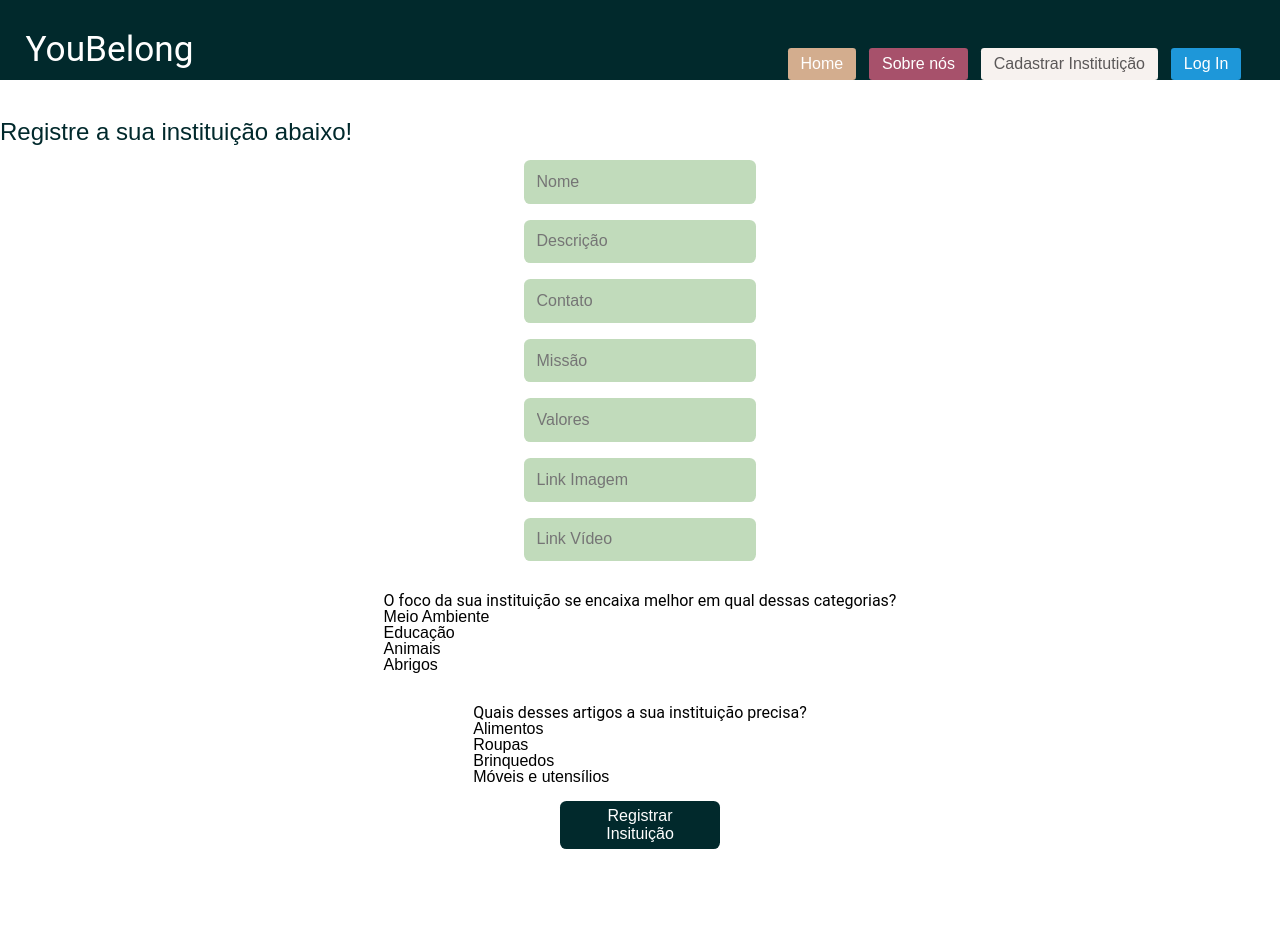
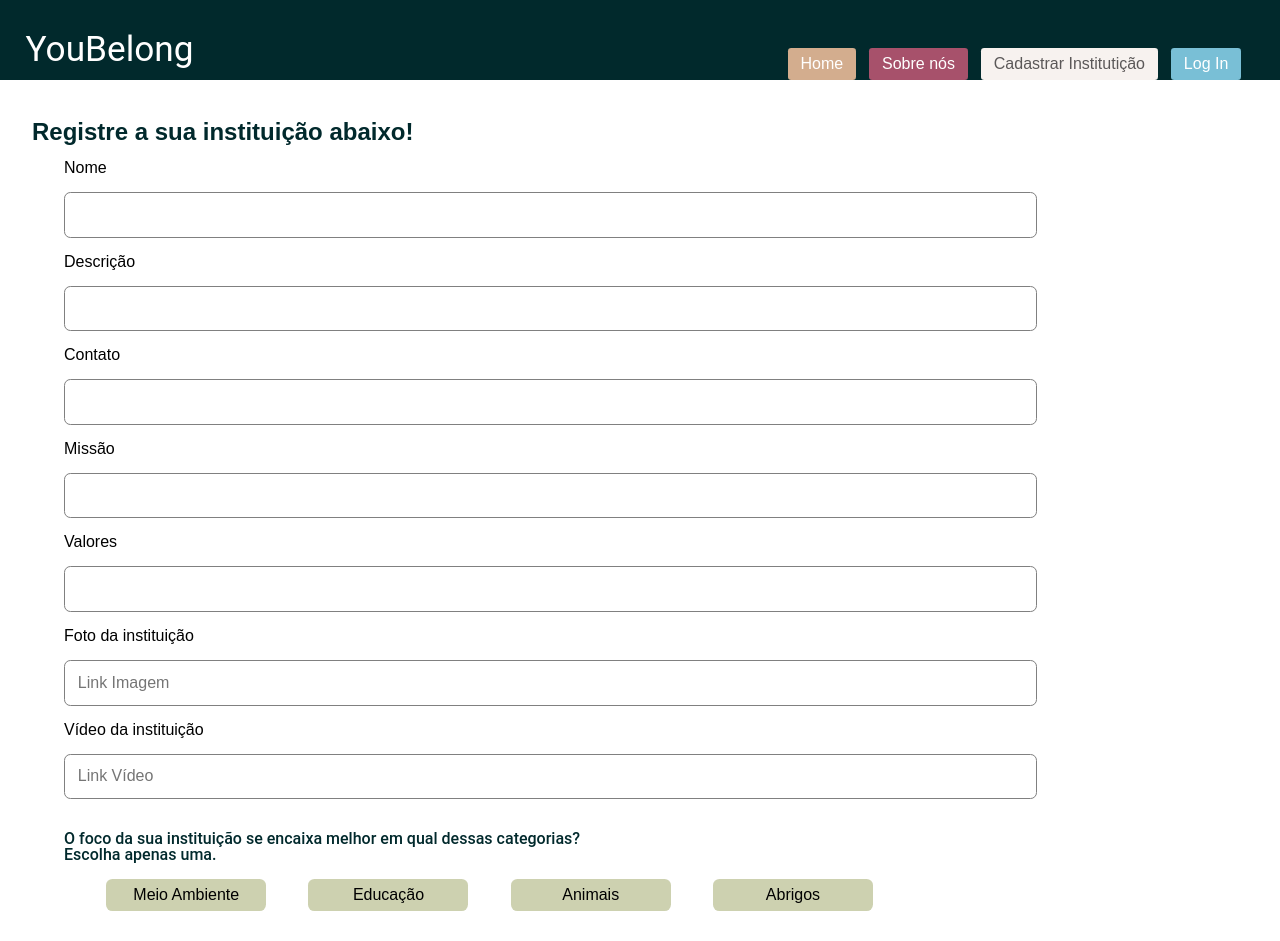
Before and after one commit to carol-xavier/youbelong-frontend, a React (Create React App) app: page /register-institution in a window 1280 px wide. Shown: the top 941 px of the page. Before the commit the page ends 920 px from the top, so only its background shows below. Built offline with nearby package versions, Linux system fonts and the light colour scheme; no server answers.

Commit message:
Layout of registerInstitutionPage

```diff
--- a/package.json
+++ b/package.json
@@ -7,6 +7,7 @@
     "react": "^17.0.2",
     "react-dom": "^17.0.2",
     "react-icons": "^4.4.0",
+    "react-input-mask": "^2.0.4",
     "react-loader-spinner": "^5.1.7-beta.1",
     "react-player": "^2.10.1",
     "react-router-dom": "^6.3.0",
--- /dev/null
+++ b/src/Components/Footer.jsx
@@ -0,0 +1,23 @@
+import styled from "styled-components";
+
+function Footer() {
+    return (
+        <Container>
+            ***
+        </Container>
+    )
+};
+
+export default Footer;
+
+const Container = styled.section`
+    width: 100%;
+    height: 9vh;
+    margin-top: 4rem;
+    background-color: rgba(1, 41, 44, 1);
+    color: #FFFFFF;
+
+    display: flex;
+    justify-content: center;
+    align-items: center;
+`;
--- a/src/Components/Top.jsx
+++ b/src/Components/Top.jsx
@@ -1,5 +1,5 @@
+import styled from "styled-components";
 import { useState, useEffect } from "react";
-import styled from "styled-components";
 import { getContext } from "../Context/ContextAPI";
 import { useNavigate } from "react-router-dom";
 import { CgProfile } from "react-icons/cg";
@@ -51,7 +51,7 @@ function Top() {
                     </button>
                     {status ? (
                         <div>
-                            <button className="logoff" onClick={closeApp}>
+                            <button className="authentication" onClick={closeApp}>
                                 SAIR
                             </button>
                             <CgProfile
@@ -59,7 +59,7 @@ function Top() {
                                 onClick={() => navigate("/user-page")} />
                         </div>
                     ) : (
-                        <button className="login" onClick={() => navigate("/sign-in")}>
+                        <button className="authentication" onClick={() => navigate("/sign-in")}>
                             Log In
                         </button>
                     )}
@@ -139,18 +139,14 @@ const Menu = styled.div`
         color: #5B5858;
     }
 
-    .login{
-        background-color: #1E97D9;
-    }
-
-    .logoff{
-        background-color: #1E97D9;
+    .authentication{
+        background-color: #79BFD6;
     }
 
     .donorProfile{
         margin-left: 0.3rem;
         margin-bottom: 0.2rem;
-        color: #1E97D9;
+        color: #79BFD6;
         font-size: 2.2rem;
     }
 `;
--- a/src/Pages/Home.jsx
+++ b/src/Pages/Home.jsx
@@ -1,10 +1,11 @@
 import { useEffect } from "react";
-import styled from "styled-components";
 import { api } from "../Assets/Api/api";
 import { getContext } from "../Context/ContextAPI";
+import styled from "styled-components";
 import Top from "../Components/Top";
 import SearchMenu from "../Components/SearchMenu";
 import Catalog from "../Components/Catalog";
+import Footer from "../Components/Footer";
 
 function Home() {
   const {
@@ -46,6 +47,7 @@ function Home() {
         <Catalog institutions={institutions} />
         {/* <Catalog institutions={institutions} setLoad={setLoad} /> */}
       </Content>
+      <Footer />
     </Container>
   )
 }
--- a/src/Pages/Institution.jsx
+++ b/src/Pages/Institution.jsx
@@ -4,6 +4,7 @@ import { useParams } from "react-router-dom";
 import Whatsapp from "../Assets/images/whatsapp-logo.png"
 import ReactPlayer from "react-player";
 import Top from "../Components/Top";
+import Footer from "../Components/Footer";
 
 function Institution() {
   const { institutions } = getContext();
@@ -40,6 +41,7 @@ function Institution() {
           </a>
         </Test>
       </Content>
+      <Footer />
     </Container>
   )
 };
--- a/src/Pages/RegisterInstitution.jsx
+++ b/src/Pages/RegisterInstitution.jsx
@@ -1,5 +1,6 @@
 import styled from "styled-components";
 import Top from "../Components/Top";
+import Footer from "../Components/Footer";
 import { api } from "../Assets/Api/api";
 import { useState } from "react";
 import { useNavigate } from "react-router-dom";
@@ -9,21 +10,19 @@ function RegisterInstiution() {
     const navigate = useNavigate();
     const [isLoading, setIsLoading] = useState(false);
     const [articleIds, serArticleIds] = useState([]);
-    console.log("TESTE", articleIds);
     const [info, setInfo] = useState({
         name: "",
         description: "",
-        values: null,
-        mission: null,
-        picture: null,
-        video: null,
+        values: "",
+        mission: "",
+        picture: "",
+        video: "",
         contact: "",
         categoryId: 0
     });
 
     function registerNeededArticles(institutionId) {
         const object = { institutionId, articleIds };
-        console.log(object);
         api
             .post("/articles", object)
             .then(() => {
@@ -36,12 +35,25 @@ function RegisterInstiution() {
             });
     };
 
+    function handleInstitutionCategory(event) {
+        event.preventDefault();
+        const categoryId = parseInt(event.currentTarget.id);
+        setInfo({ ...info, categoryId });
+    }
+
+    function handleArticles(event) {
+        event.preventDefault();
+        const id = parseInt(event.currentTarget.id);
+        //TOFIX: incluir new Map() para checar se o item já existe
+        serArticleIds([...articleIds, id]);
+    }
+
     const handleRegistration = (event) => {
         event.preventDefault();
         setIsLoading(true);
         let id = 0;
         Object.keys(info).forEach(key => {
-            if (info[key] === null) {
+            if (info[key] === "") {
                 delete info[key];
             }
         });
@@ -64,9 +76,10 @@ function RegisterInstiution() {
             <Top />
             <h1>Registre a sua instituição abaixo!</h1>
             <Form onSubmit={handleRegistration}>
+                <label htmlFor="name">Nome</label>
                 <input
                     type="text"
-                    placeholder="Nome"
+                    id="name"
                     value={info.name}
                     onChange={(e) =>
                         setInfo({ ...info, name: e.target.value })
@@ -74,9 +87,10 @@ function RegisterInstiution() {
                     disabled={isLoading}
                     required
                 />
+                <label htmlFor="description">Descrição</label>
                 <input
                     type="text"
-                    placeholder="Descrição"
+                    id="description"
                     value={info.description}
                     onChange={(e) =>
                         setInfo({ ...info, description: e.target.value })
@@ -84,9 +98,10 @@ function RegisterInstiution() {
                     disabled={isLoading}
                     required
                 />
+                <label htmlFor="contact">Contato</label>
                 <input
-                    type="text"
-                    placeholder="Contato"
+                    type="tel"
+                    id="contact"
                     value={info.contact}
                     onChange={(e) =>
                         setInfo({ ...info, contact: e.target.value })
@@ -94,26 +109,30 @@ function RegisterInstiution() {
                     disabled={isLoading}
                     required
                 />
+                <label htmlFor="mission">Missão</label>
                 <input
                     type="text"
-                    placeholder="Missão"
+                    id="mission"
                     value={info.mission}
                     onChange={(e) =>
                         setInfo({ ...info, mission: e.target.value })
                     }
                     disabled={isLoading}
                 />
+                <label htmlFor="values">Valores</label>
                 <input
                     type="text"
-                    placeholder="Valores"
+                    id="values"
                     value={info.values}
                     onChange={(e) =>
                         setInfo({ ...info, values: e.target.value })
                     }
                     disabled={isLoading}
                 />
+                <label htmlFor="picture">Foto da instituição</label>
                 <input
-                    type="text"
+                    type="url"
+                    id="picture"
                     placeholder="Link Imagem"
                     value={info.picture}
                     onChange={(e) =>
@@ -121,8 +140,10 @@ function RegisterInstiution() {
                     }
                     disabled={isLoading}
                 />
+                <label htmlFor="video">Vídeo da instituição</label>
                 <input
-                    type="text"
+                    type="url"
+                    id="video"
                     placeholder="Link Vídeo"
                     value={info.video}
                     onChange={(e) =>
@@ -130,24 +151,23 @@ function RegisterInstiution() {
                     }
                     disabled={isLoading}
                 />
+                <p>O foco da sua instituição se encaixa melhor em qual dessas categorias? <br />
+                    Escolha apenas uma.</p>
                 <section>
-                    <p>O foco da sua instituição se encaixa melhor em qual dessas categorias?</p>
-                    <div>
-                        <div onClick={() => setInfo({ ...info, categoryId: 1 })}>Meio Ambiente</div>
-                        <div onClick={() => setInfo({ ...info, categoryId: 2 })}>Educação</div>
-                        <div onClick={() => setInfo({ ...info, categoryId: 3 })}>Animais</div>
-                        <div onClick={() => setInfo({ ...info, categoryId: 4 })}>Abrigos</div>
-                    </div>
+                    <div required id="1" className={info.categoryId === 1 ? "categorySelected" : "category"} onClick={handleInstitutionCategory}>Meio Ambiente</div>
+                    <div required id="2" className={info.categoryId === 2 ? "categorySelected" : "category"} onClick={handleInstitutionCategory}>Educação</div>
+                    <div required id="3" className={info.categoryId === 3 ? "categorySelected" : "category"} onClick={handleInstitutionCategory}>Animais</div>
+                    <div required id="4" className={info.categoryId === 4 ? "categorySelected" : "category"} onClick={handleInstitutionCategory}>Abrigos</div>
                 </section>
+                <p>Quais desses artigos a sua instituição precisa? <br />
+                    Escolha quantas precisar.</p>
                 <section>
-                    <p>Quais desses artigos a sua instituição precisa?</p>
-                    <div>
-                        <div onClick={() => serArticleIds([...articleIds, 1])}>Alimentos</div>
-                        <div onClick={() => serArticleIds([...articleIds, 2])}>Roupas</div>
-                        <div onClick={() => serArticleIds([...articleIds, 3])}>Brinquedos</div>
-                        <div onClick={() => serArticleIds([...articleIds, 4])}>Móveis e utensílios</div>
-                    </div>
+                    <div required id="1" className={articleIds.includes(1) ? "categorySelected" : "category"} onClick={handleArticles}>Alimentos</div>
+                    <div required id="2" className={articleIds.includes(2) ? "categorySelected" : "category"} onClick={handleArticles}>Roupas</div>
+                    <div required id="3" className={articleIds.includes(3) ? "categorySelected" : "category"} onClick={handleArticles}>Brinquedos</div>
+                    <div required id="4" className={articleIds.includes(4) ? "categorySelected" : "category"} onClick={handleArticles}>Móveis e utensílios</div>
                 </section>
+                <article>
                     <button>
                         {isLoading ? (
                             <ThreeDots color="#FFFFFF" width="51px" height="13px" />
@@ -155,7 +175,9 @@ function RegisterInstiution() {
                             "Registrar Insituição"
                         )}
                     </button>
+                </article>
             </Form>
+            <Footer />
         </Container>
     )
 }
@@ -167,6 +189,8 @@ const Container = styled.section`
 
     & > h1{
         font-size: 1.5rem;
+        font-weight: 700;
+        margin-left: 2rem;
         color: rgba(1, 41, 44, 1);
         text-shadow: 0 4px 4px 0 #000000;
     }
@@ -174,16 +198,29 @@ const Container = styled.section`
 
 const Form = styled.form`
     margin-top: 2vh;
+    margin-left: 4rem;
     display: flex;
     flex-direction: column;
-  justify-content: center;
-  align-items: center;
+    align-items: flex-start;
     gap: 1rem;
 
-  input{
-    border: none;
+    & > input{
+        width: 80%;
+        border: 1px solid gray;
         border-radius: 0.4rem;
-    background-color: #C1DBBB;
+    }
+
+    & > section{
+        width: 70%;
+        display: flex;
+        justify-content: space-evenly;
+    }
+
+    & > article{
+        width: 95%;
+        margin-top: 2rem;
+        display: flex;
+        justify-content: space-evenly;
     }
 
   button{
@@ -199,10 +236,29 @@ const Form = styled.form`
         justify-content: center;
     }
 
-    p{
+    & > p{
         margin-top: 1rem;
         font-family: 'Roboto', serif;
-        font-weight: 400;
+        font-weight: 500;
         font-size: 1rem;
+        color: rgba(1, 41, 44, 1);
+    }
+
+    div{
+        width: 10rem;
+        height: 2rem;
+        border-radius: 0.4rem;
+
+        display: flex;
+        justify-content: center;
+        align-items: center;
+    }
+
+    .category{
+        background-color: #CDD1B0;
+    }
+
+    .categorySelected{
+        background-color: #A7516B;
     }
 `;
```
Also changed, not shown: 1 other file (tests, documents, lock files or other folders). Lines whose indentation alone changed are shown as unchanged.
